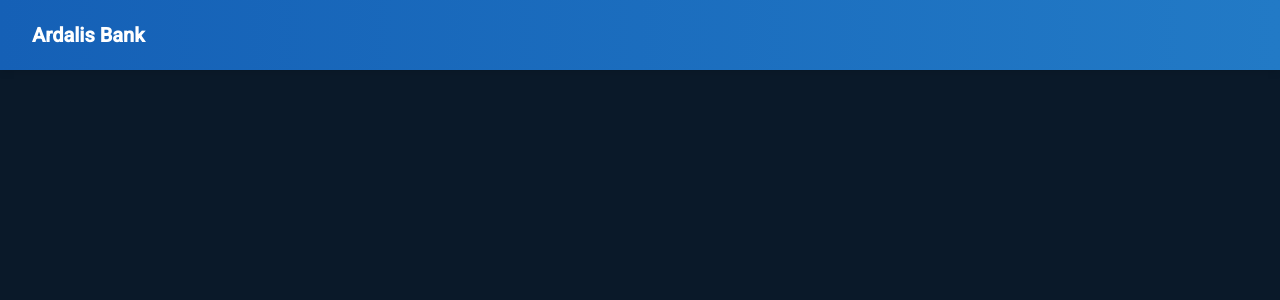
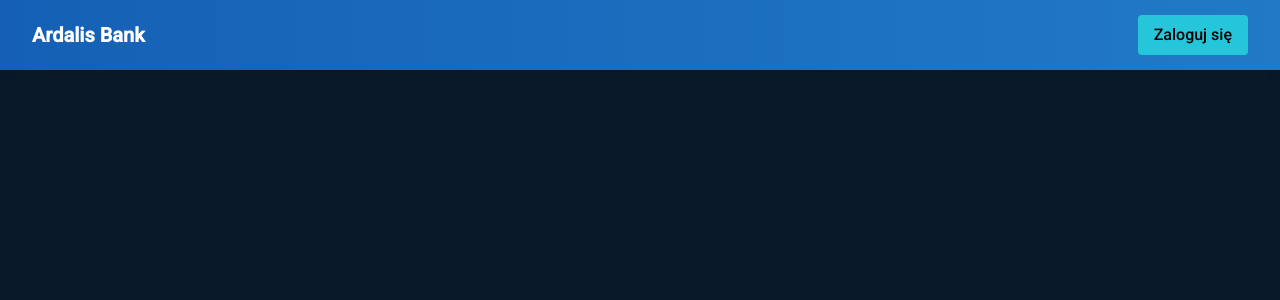
Before and after one commit to xxxDKGxxx/dotnet-obieralny, an Angular app in the folder src/frontend/: page / in a window 1280 px wide. Shown: the top 300 px of the page. Built offline with nearby package versions, Linux system fonts and the light colour scheme.

Commit message:
added login button

```diff
--- a/src/frontend/src/app/header-bar/header-bar.html
+++ b/src/frontend/src/app/header-bar/header-bar.html
@@ -3,5 +3,8 @@
     <div class="flex items-center">
       <h1 class="text-xl font-bold text-white m-0">Ardalis Bank</h1>
     </div>
+    <div class="flex items-center">
+      <app-login-button></app-login-button>
+    </div>
   </div>
 </div>
--- a/src/frontend/src/app/header-bar/header-bar.ts
+++ b/src/frontend/src/app/header-bar/header-bar.ts
@@ -1,8 +1,10 @@
 import { ChangeDetectionStrategy, Component } from '@angular/core';
+import { LoginButton } from '../login-button/login-button';
 
 @Component({
   selector: 'app-header-bar',
-  imports: [],
+  standalone: true,
+  imports: [LoginButton],
   templateUrl: './header-bar.html',
   changeDetection: ChangeDetectionStrategy.OnPush,
 })
--- /dev/null
+++ b/src/frontend/src/app/login-button/login-button.html
@@ -0,0 +1,4 @@
+<button
+  class="btn-primary">
+  Zaloguj się
+</button>
--- /dev/null
+++ b/src/frontend/src/app/login-button/login-button.ts
@@ -0,0 +1,13 @@
+import { ChangeDetectionStrategy, Component } from '@angular/core';
+
+@Component({
+  selector: 'app-login-button',
+  standalone: true,
+  imports: [],
+  templateUrl: './login-button.html',
+  styleUrl: './login-button.css',
+  changeDetection: ChangeDetectionStrategy.OnPush,
+})
+export class LoginButton {
+
+}
--- a/src/frontend/src/styles.css
+++ b/src/frontend/src/styles.css
@@ -4,7 +4,15 @@
   --color-dark-blue: #1560b6;
   --color-light-blue: #227ac6;
   --color-background: #0a1929;
+  --color-button: #26C6DA;
+  --color-button-hover: #00BCD4;
   --shadow-header: 0 2px 8px rgba(0,0,0,0.10);
+}
+
+@layer components {
+  .btn-primary {
+    @apply flex items-center px-4 py-2 rounded font-medium transition-colors duration-200 bg-button text-black hover:bg-button-hover;
+  }
 }
 
 html,
```
Also changed, not shown: src/frontend/src/app/login-button/login-button.css (added).
